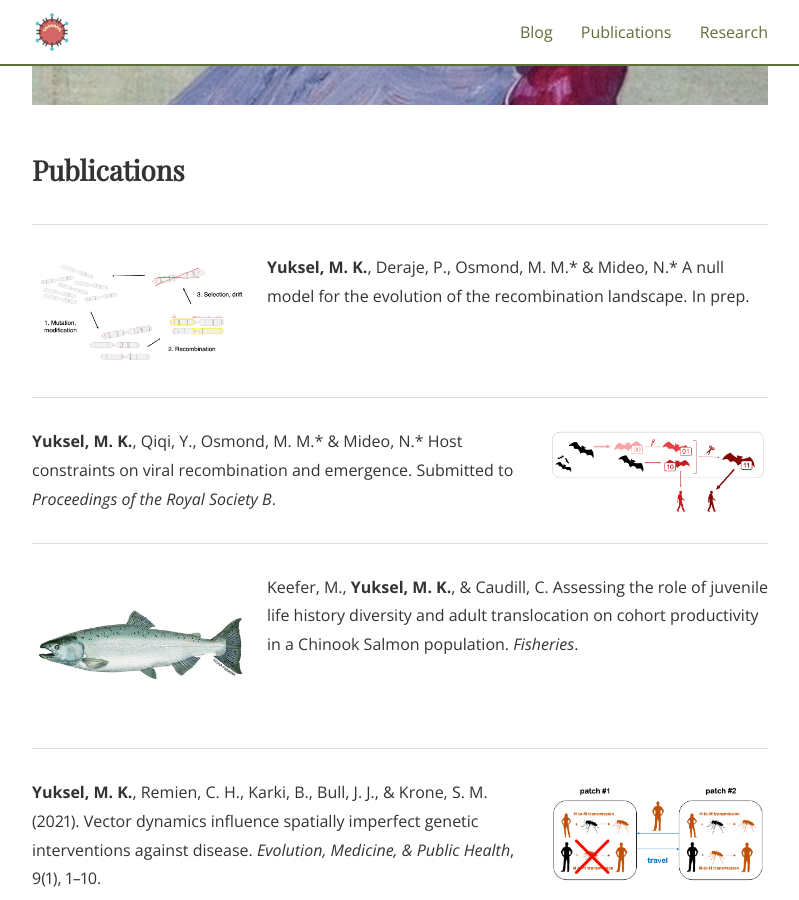
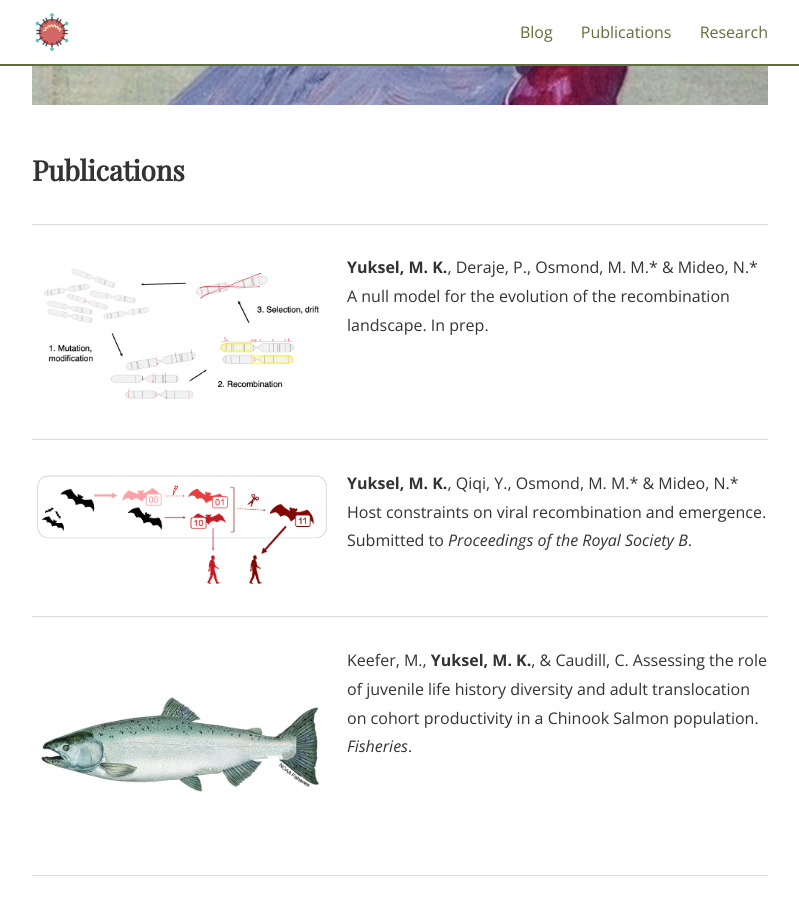
Before and after one commit to metekaanyuksel/metekaanyuksel.github.io, a Jekyll site: the page built from publications.md, in a window 1280 px wide and 900 px high, scrolled down 545 px. Shown: the whole window, without its empty margins (240-1039 px from the left). Built offline with Jekyll 4.4.1, drawn with Linux system fonts in a browser that asks for light colours; nearby versions of some CDN libraries; some web fonts are replaced.

Commit message:
plz work

```diff
--- a/publications.md
+++ b/publications.md
@@ -12,8 +12,8 @@ main_nav: true
 <hr>
 
 <!-- Paper 1 -->
-<div style="display:flex; align-items:flex-start; margin-bottom:20px;">
-  <img src="/assets/null-model.png" style="width:220px; margin-right:15px;">
+<div style="display:flex; align-items:flex-start; margin-bottom:15px;">
+  <img src="/assets/null-model.png" style="width:300px; margin-right:15px;">
   <div style="flex:1;">
     <b>Yuksel, M. K.</b>, Deraje, P., Osmond, M. M.* & Mideo, N.* A null model for the evolution of the recombination landscape. In prep.
   </div>
@@ -21,17 +21,17 @@ main_nav: true
 <hr>
 
 <!-- Paper 2 -->
-<div style="display:flex; align-items:flex-start; margin-bottom:20px;">
-  <img src="/assets/spillcombinavoir.png" style="width:220px; margin-left:15px; order:2;">
-  <div style="flex:1; order:1;">
+<div style="display:flex; align-items:flex-start; margin-bottom:15px;">
+  <img src="/assets/spillcombinavoir.png" style="width:300px; margin-right:15px;">
+  <div style="flex:1;">
     <b>Yuksel, M. K.</b>, Qiqi, Y., Osmond, M. M.* & Mideo, N.* Host constraints on viral recombination and emergence. Submitted to <i>Proceedings of the Royal Society B</i>.
   </div>
 </div>
 <hr>
 
 <!-- Paper 3 -->
-<div style="display:flex; align-items:flex-start; margin-bottom:20px;">
-  <img src="/assets/chinook.png" style="width:220px; margin-right:15px;">
+<div style="display:flex; align-items:flex-start; margin-bottom:15px;">
+  <img src="/assets/chinook.png" style="width:300px; margin-right:15px;">
   <div style="flex:1;">
     Keefer, M., <b>Yuksel, M. K.</b>, & Caudill, C. Assessing the role of juvenile life history diversity and adult translocation on cohort productivity in a Chinook Salmon population. <i>Fisheries</i>.
   </div>
@@ -39,9 +39,9 @@ main_nav: true
 <hr>
 
 <!-- Paper 4 -->
-<div style="display:flex; align-items:flex-start; margin-bottom:20px;">
-  <img src="/assets/patch-model.png" style="width:220px; margin-left:15px; order:2;">
-  <div style="flex:1; order:1;">
+<div style="display:flex; align-items:flex-start; margin-bottom:15px;">
+  <img src="/assets/patch-model.png" style="width:300px; margin-right:15px;">
+  <div style="flex:1;">
     <b>Yuksel, M. K.</b>, Remien, C. H., Karki, B., Bull, J. J., & Krone, S. M. (2021). Vector dynamics influence spatially imperfect genetic interventions against disease. <i>Evolution, Medicine, & Public Health</i>, 9(1), 1–10.
   </div>
 </div>
```
